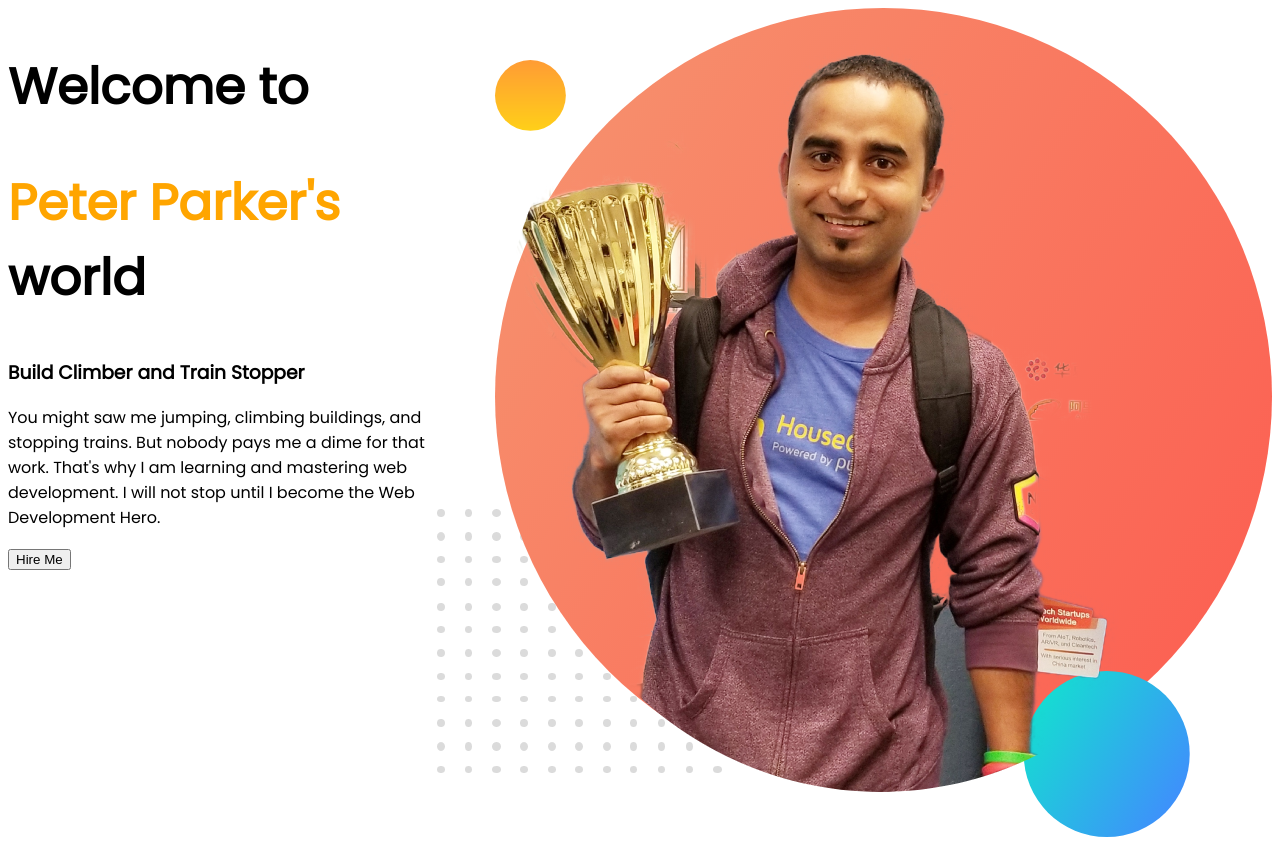
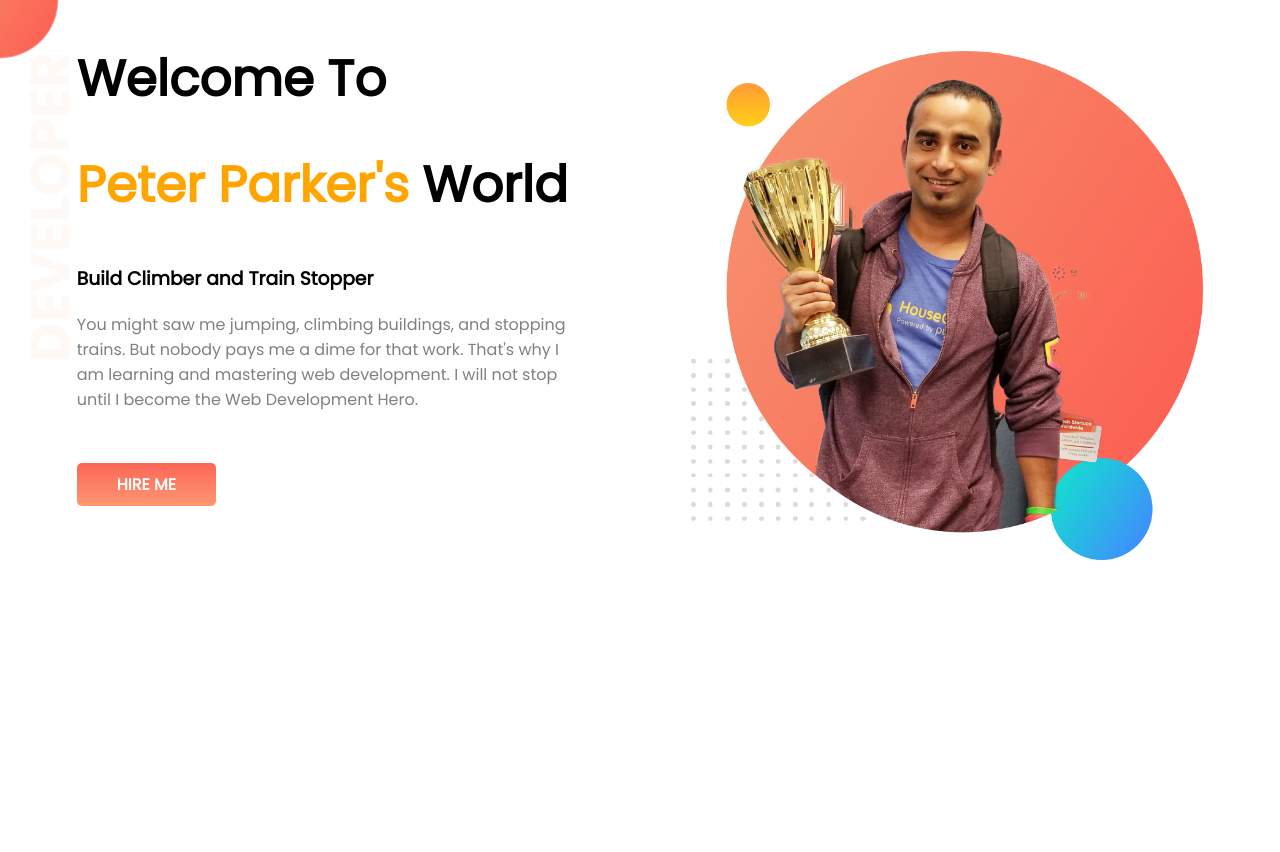
Before and after one commit to Bilas-Halder/Practice-Portfolio, a plain HTML site: page index.html in a window 1280 px wide. After the commit the page ends 800 px from the top, so only its background shows below. Drawn offline with Linux system fonts and the light colour scheme.

Commit message:
first page done

```diff
--- a/index.html
+++ b/index.html
@@ -15,10 +15,10 @@
 </head>
 
 <body>
-    <section>
-        <div class="">
-            <h1>Welcome to</h1>
-            <h1 class="orange-color"><span>Peter Parker's</span> world</h1>
+    <section class="top-bannar">
+        <div class="half-width welcome_text">
+            <h1>Welcome To</h1>
+            <h1 class="orange-color"><span>Peter Parker's</span> World</h1>
             <h3>Build Climber and Train Stopper</h3>
             <p>You might saw me jumping, climbing buildings, and stopping trains. But nobody pays me a dime for that
                 work.
@@ -26,9 +26,10 @@
                 Development
                 Hero.
             </p>
-            <button class="hire_me">Hire Me</button>
+            <div class="hire_me"><a target="_blank" href="https://github.com/Bilas-Halder">Hire Me</a>
+            </div>
         </div>
-        <div>
+        <div class="half-width">
             <img src="images/jhankar.png" alt="">
         </div>
     </section>
--- a/style.css
+++ b/style.css
@@ -1,12 +1,47 @@
 body{
     font-family: 'Poppins', sans-serif;
+    margin: 0px;
+    padding: 0px;
 }
 h1{
     font-size: 50px;
 }
+.orange-color{
+    margin-top: -2%;
+}
 .orange-color span{
     color: #FFA500 ;
 }
-section{
+.top-bannar{
     display: flex;
+    background-image: url("images/top-banner.png");
+    background-repeat: no-repeat;
 }
+.half-width{
+    width: 40%;
+    padding-left: 6%;
+
+}
+.half-width img{
+    width: 100%;
+    padding-left: 5%;
+    padding-top: 10%;
+}
+.hire_me{
+    margin-top: 60px;
+}
+.half-width p{
+    color: gray;
+}
+.hire_me a{
+    text-decoration: none;
+
+    /* background-color: #FB6756; */
+    background-image: linear-gradient(#FB6756,#FF9672);
+    color: white;
+    font-weight: 700;
+    text-transform: uppercase;
+
+    padding: 10px 40px ;
+    border-radius: 5px;
+}
```
